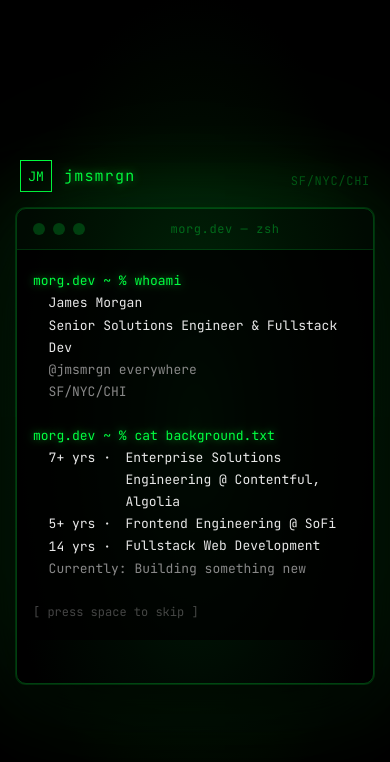
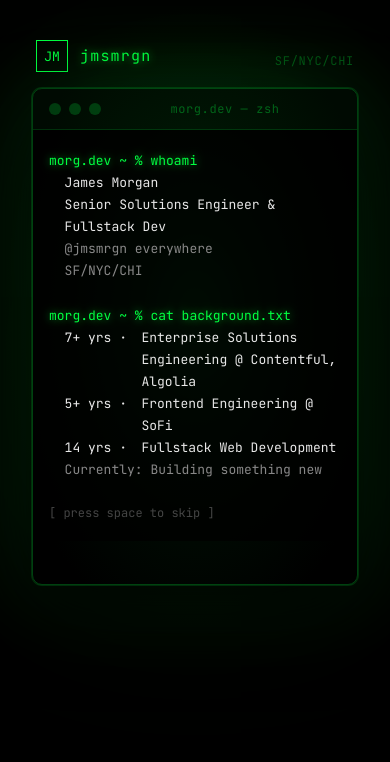
Before and after one commit to jmsmrgn/morgdev, a React (Vite) app: page / in a window 390 px wide. Shown: the top 762 px of the page. Built offline with nearby package versions, Linux system fonts and the light colour scheme.

Commit message:
fix: mobile viewport padding

```diff
--- a/src/styles/terminal.css
+++ b/src/styles/terminal.css
@@ -8,12 +8,6 @@
   --color-muted: #888888;
   --color-accent: #00cc35;
   --color-link: #00aa2a;
-}
-
-@supports (min-height: 100dvh) {
-  .terminal-root {
-    min-height: 100dvh;
-  }
 }
 
 .terminal-root {
@@ -289,7 +283,11 @@
 
 @media (max-width: 600px) {
   .terminal-root {
-    padding: 16px;
+    align-items: flex-start;
+    justify-content: flex-start;
+    padding-top: 40px;
+    min-height: auto;
+    height: auto;
   }
 
   .terminal-header {
@@ -304,7 +302,7 @@
 
   .terminal-body {
     padding: 20px 16px;
-    min-height: 360px;
+    min-height: 0;
   }
 
   .terminal-line {
```
